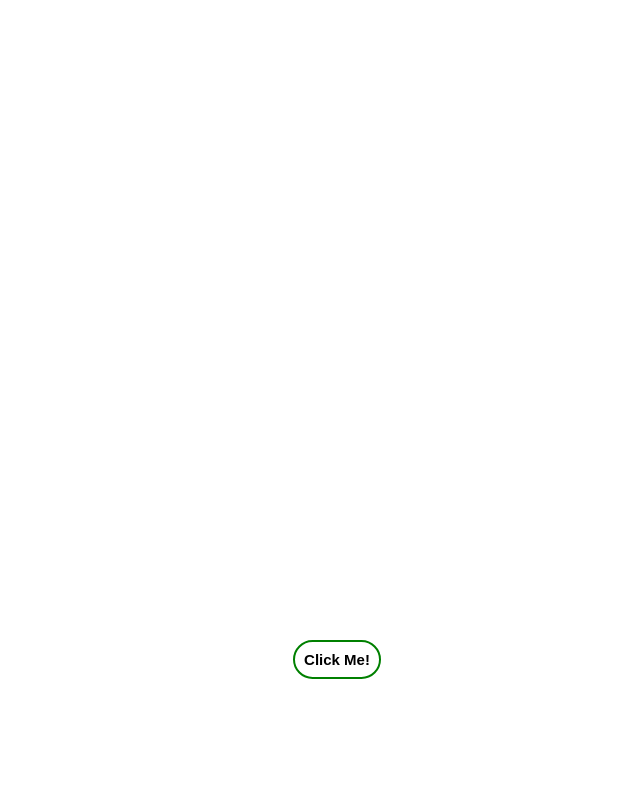
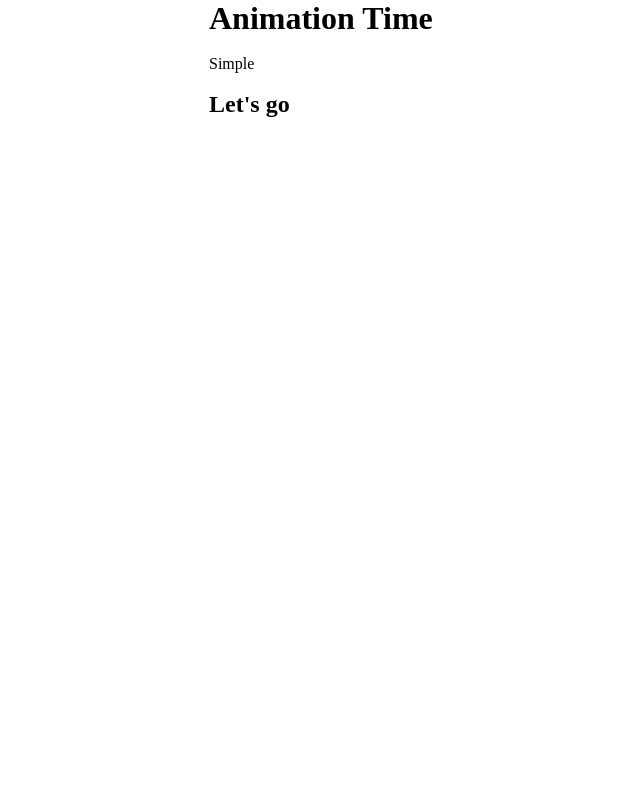
Before and after one commit to Sammi-Drums/Jan5thAnimations, a plain HTML site: page index.html in a window 1280 px wide. Shown: the top 800 px of the page, without its empty margins (303-943 px from the left). Drawn offline with Linux system fonts and the light colour scheme.

Commit message:
animation summaries
Many animations in one

```diff
--- a/CSS/Animations.css
+++ b/CSS/Animations.css
@@ -23,6 +23,12 @@
     transform: translateY(-6px);
 }
 
+.animated{
+    width: 20%;
+    align-items: center;
+    margin: auto;
+    justify-content: center;
+}
 @keyframes slideLeft {
     from{
         transform: translateX(-300px);
@@ -33,14 +39,33 @@
 }
 
 .animate{
-    animation-name: slideLeft;
+     animation: slideLeft 1s ease-in both;
+     transform: translateX(-150);
+    /* animation-name: slideLeft;
     animation-duration: 1s;
     animation-timing-function: ease-in;
     animation-delay: 0;
     animation-iteration-count: 1;
     animation-direction: normal;
-    animation-fill-mode: none;
-    transform: translateX(-150px);
+    animation-fill-mode: forwards;
+    transform: translateX(-150px); */
 }
 
 /* I have to continue from 8:30 on the video in my phone */
+/* More under animation */
+.animate{
+    animation-duration: 1s;
+    animation-fill-mode: both;
+}
+.animate--infinite{
+    animation-iteration-count: infinite;
+}
+.animate--delay-1s{
+    animation-delay: 1s;
+}
+.animate--fast{
+    animation-duration: 0.6s;
+}
+.animate--slow{
+    animation-duration: 3s;
+}
--- a/index.html
+++ b/index.html
@@ -7,12 +7,16 @@
     <title>Animations</title>
 </head>
 <body>
-    <div class="btn">
+    <!-- <div class="btn">
         <button>  Click Me! </button>
-    </div>
+    </div> -->
 
-    <div class="animate">
-        <h1> Animation Time </h1>
+    <div class="animated">
+        <h1 class="slideLeft"> Animation Time </h1>
+        <br>
+        <p class="slideLeft"> Simple</p>
+        <br>
+        <h2 class="slideLeft animate">Let's go</h2>
     </div>
 </body>
 </html>
```
